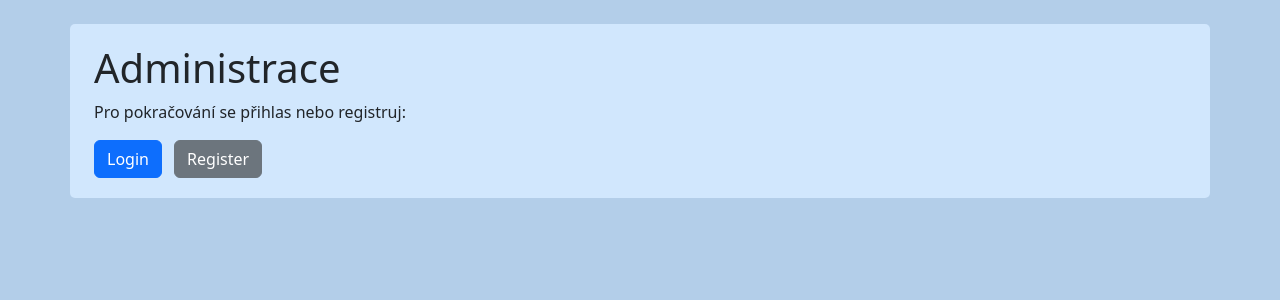
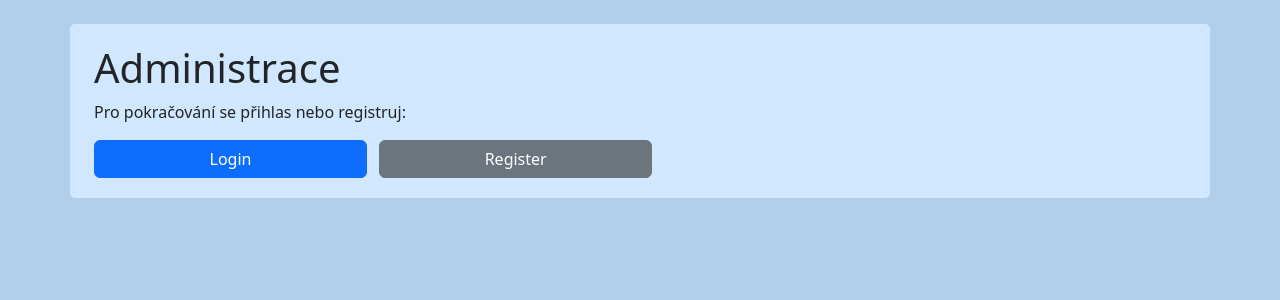
Before and after one commit to 0miik0/Fotbal, a CodeIgniter 4 app: the page made by app/Views/administration.php in a window 1280 px wide. Shown: the part 16-316 px from the top of the page. Run offline with PHP 8.4 and a stand-in for CodeIgniter, Linux system fonts and the light colour scheme; the template is opened without the code that fills it, so the values that code supplies are empty; some libraries are stand-ins or nearby versions.

Commit message:
btn edit

```diff
--- a/app/Views/administration.php
+++ b/app/Views/administration.php
@@ -15,17 +15,17 @@
 
         <?php if (! $ionAuth->loggedIn()) : ?>
             <p>Pro pokračování se přihlas nebo registruj:</p>
-            <a href="<?= base_url('login') ?>" class="btn btn-primary me-2">Login</a>
-            <a href="<?= base_url('register') ?>" class="btn btn-secondary">Register</a>
+            <a href="<?= base_url('login') ?>" class="btn btn-primary me-2 w-25">Login</a>
+            <a href="<?= base_url('register') ?>" class="btn btn-secondary w-25">Register</a>
         <?php else: ?>
-            <a href="<?= base_url('logout') ?>" class="btn btn-danger">Logout</a>
+            <a href="<?= base_url('logout') ?>" class="btn btn-danger w-25">Logout</a>
         <?php endif; ?>
 
         <?php if ($ionAuth->isAdmin()): ?>
             <div class="mt-4">
                 <h2>Nástroje administrace</h2>
                 <div class="list-group">
-                    <a href="<?= base_url('admin/articles') ?>" class="btn btn-primary me-2">Správa článků</a>
+                    <a href="<?= base_url('admin/articles') ?>" class="btn btn-primary w-25">Správa článků</a>
                 </div>
             </div>
         <?php endif; ?>
```
